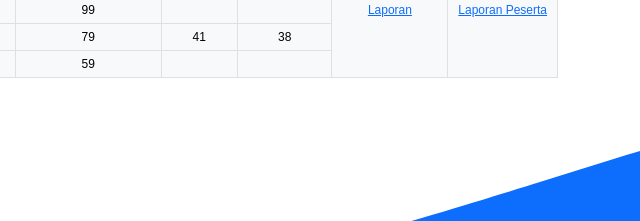
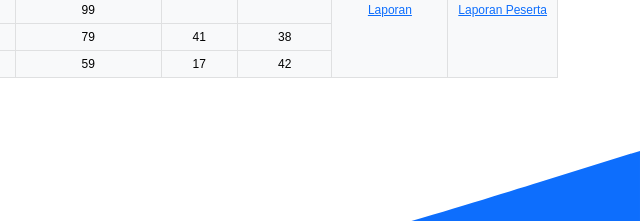
Before and after one commit to bbpsdmpk-mdn/bbpsdmpk-mdn.github.io, a plain HTML site: page datapelatihan.html in a window 1280 px wide. Shown: the part 326-547 px from the top of the page, 640-1280 px from the left. Drawn offline with nearby package versions, Linux system fonts and the light colour scheme.

Commit message:
menambahkan data peserta kab.toba

```diff
--- a/datapelatihan.html
+++ b/datapelatihan.html
@@ -135,8 +135,8 @@
           <td>6 s.d 7 Mei 2021</td>
           <td>73</td>
           <td>59</td>
-          <td></td>
-          <td></td>
+          <td>17</td>
+          <td>42</td>
         </tr>
 
         <!-- END PELATIHAN DEA 2021 -->
```
